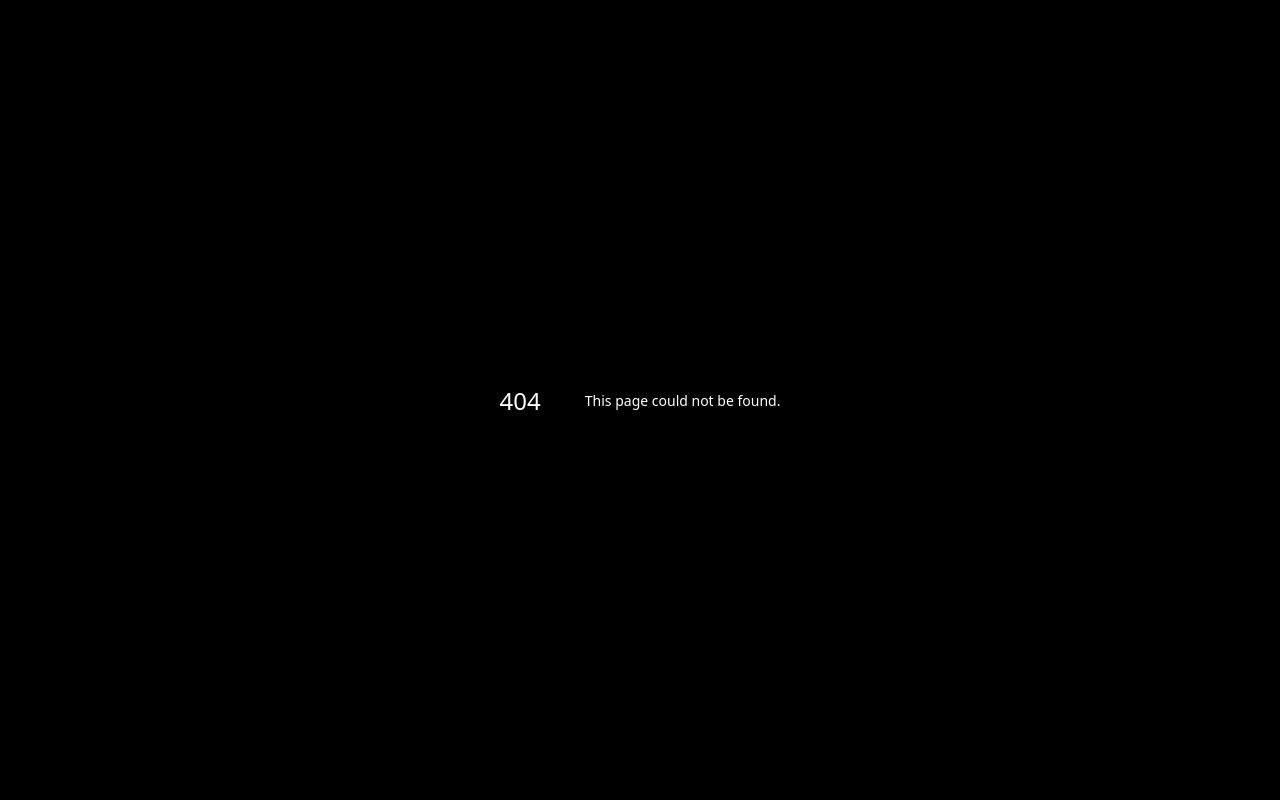
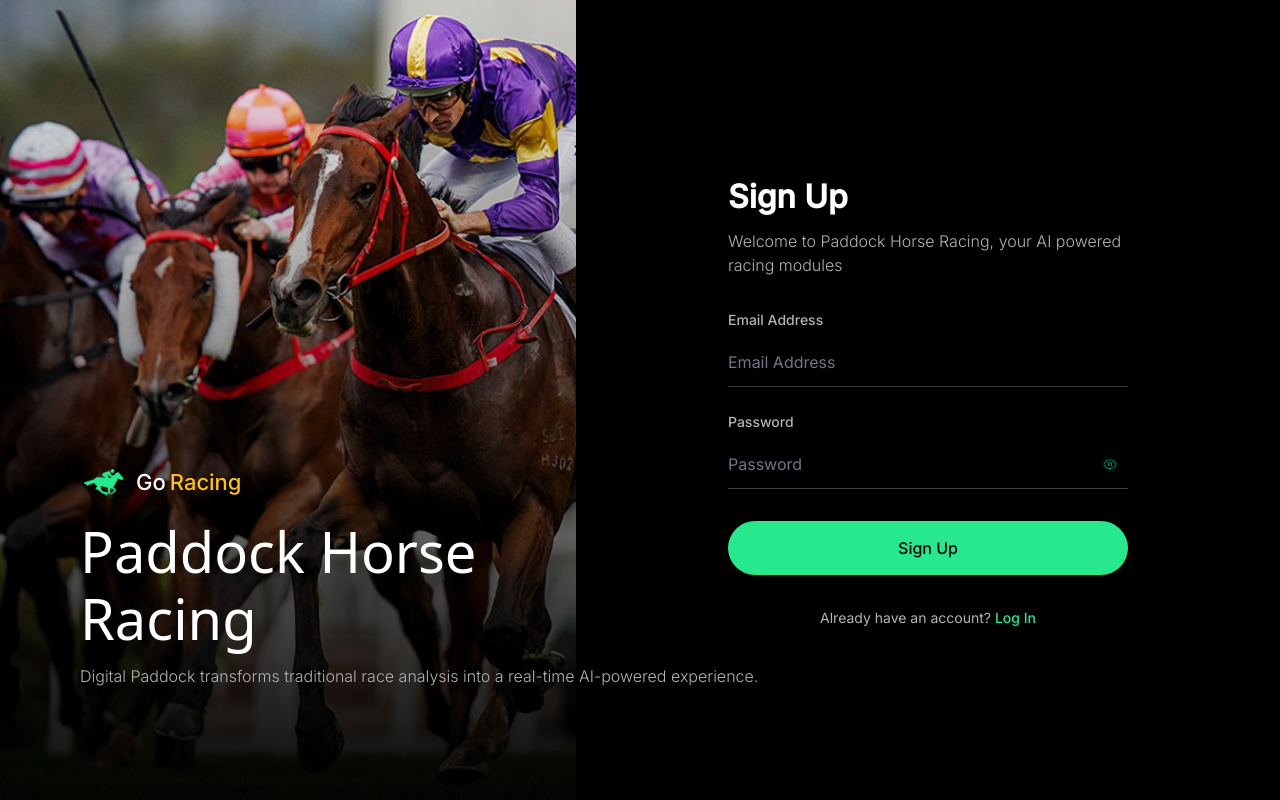
Before and after one commit to johncarlocos/Horse-Racing-Betting, a Next.js app in the folder frontend/: page /signup in a window 1280 px wide. Before the commit this address had no page. Built offline with nearby package versions, Linux system fonts and the light colour scheme; a web font is replaced by a local one.

Commit message:
singup page

```diff
--- /dev/null
+++ b/frontend/app/signup/page.tsx
@@ -0,0 +1,144 @@
+"use client";
+
+import Image from "next/image";
+import Link from "next/link";
+import { useState } from "react";
+
+export default function SignUpPage() {
+  const [email, setEmail] = useState("");
+  const [password, setPassword] = useState("");
+  const [showPassword, setShowPassword] = useState(false);
+
+  return (
+    <div className="min-h-screen flex flex-col lg:flex-row bg-black">
+      {/* Left panel: image + branding (logo, h1, description in lower-left) */}
+      <div className="relative w-full lg:w-[45%] min-h-[40vh] lg:min-h-screen">
+        <div className="absolute inset-0">
+          <Image
+            src="/assets/auth-page.png"
+            alt="Horse racing"
+            fill
+            className="object-cover object-center"
+            priority
+          />
+          <div
+            className="absolute inset-0"
+            style={{
+              background:
+                "linear-gradient(180deg, transparent 0%, rgba(0,0,0,0.4) 50%, rgba(0,0,0,0.95) 100%)",
+            }}
+          />
+        </div>
+        <div className="absolute bottom-8 left-6 right-6 lg:bottom-28 lg:left-20 lg:right-20 z-10">
+          <Link
+            href="/"
+            className="inline-flex items-center gap-2 text-inherit no-underline mb-5"
+          >
+            <div className="flex h-[30px] w-[48px] items-center justify-center">
+              <Image
+                src="/assets/Group.png"
+                alt="Go Racing logo"
+                width={40}
+                height={28}
+              />
+            </div>
+            <span className="inline-flex items-baseline gap-1 font-inter text-[22px] font-medium leading-[1.4]">
+              <span className="text-white">Go</span>
+              <span className="text-[#fbbf24]">Racing</span>
+            </span>
+          </Link>
+          <h1 className="text-[56px] font-medium leading-[1.2] text-white mb-3">
+            Paddock Horse Racing
+          </h1>
+          <p className="font-inter text-[16px] font-light leading-[1.5] text-[#B3B3B3] whitespace-nowrap">
+            Digital Paddock transforms traditional race analysis into a real-time AI-powered experience.
+          </p>
+        </div>
+      </div>
+
+      {/* Right panel: Sign Up form */}
+      <div className="flex-1 flex items-center justify-center p-6 lg:p-12 bg-black">
+        <div className="w-full max-w-[400px]">
+          <h2 className="font-inter text-[28px] lg:text-[32px] font-semibold text-white mb-2">
+            Sign Up
+          </h2>
+          <p className="font-inter text-[16px] font-light text-[#B3B3B3] mb-8">
+            Welcome to Paddock Horse Racing, your AI powered racing modules
+          </p>
+
+          <form
+            className="flex flex-col gap-6"
+            onSubmit={(e) => e.preventDefault()}
+          >
+            <div>
+              <label
+                htmlFor="email"
+                className="block font-inter text-[14px] font-medium text-[#B3B3B3] mb-2"
+              >
+                Email Address
+              </label>
+              <input
+                id="email"
+                type="email"
+                value={email}
+                onChange={(e) => setEmail(e.target.value)}
+                placeholder="Email Address"
+                className="w-full bg-transparent border-0 border-b border-[#3B3B3B] px-0 py-3 text-white placeholder:text-[#707687] font-inter text-[16px] focus:outline-none focus:border-[#28E88E] transition-colors"
+              />
+            </div>
+
+            <div>
+              <label
+                htmlFor="password"
+                className="block font-inter text-[14px] font-medium text-[#B3B3B3] mb-2"
+              >
+                Password
+              </label>
+              <div className="relative">
+                <input
+                  id="password"
+                  type={showPassword ? "text" : "password"}
+                  value={password}
+                  onChange={(e) => setPassword(e.target.value)}
+                  placeholder="Password"
+                  className="w-full bg-transparent border-0 border-b border-[#3B3B3B] px-0 py-3 pr-10 text-white placeholder:text-[#707687] font-inter text-[16px] focus:outline-none focus:border-[#28E88E] transition-colors"
+                />
+                <button
+                  type="button"
+                  onClick={() => setShowPassword(!showPassword)}
+                  className="absolute right-0 top-1/2 -translate-y-1/2 p-2 transition-colors"
+                  aria-label={showPassword ? "Hide password" : "Show password"}
+                >
+                  <Image
+                    src="/assets/eye.png"
+                    alt=""
+                    width={20}
+                    height={20}
+                    className="invert opacity-90"
+                  />
+                </button>
+              </div>
+            </div>
+
+            <button
+              type="submit"
+              className="w-full h-[54px] rounded-full font-inter text-[16px] font-medium text-[#020308] bg-[#28E88E] hover:bg-[#22c97a] focus:outline-none focus:ring-2 focus:ring-[#28E88E] focus:ring-offset-2 focus:ring-offset-black transition-colors mt-2"
+            >
+              Sign Up
+            </button>
+          </form>
+
+          <p className="mt-8 text-center font-inter text-[14px] text-[#B3B3B3]">
+            Already have an account?{" "}
+            <Link
+              href="/login"
+              className="text-[#28E88E] font-medium no-underline hover:underline"
+            >
+              Log In
+            </Link>
+          </p>
+        </div>
+      </div>
+    </div>
+  );
+}
```
Also changed, not shown: frontend/public/assets/auth-page.png (added).
